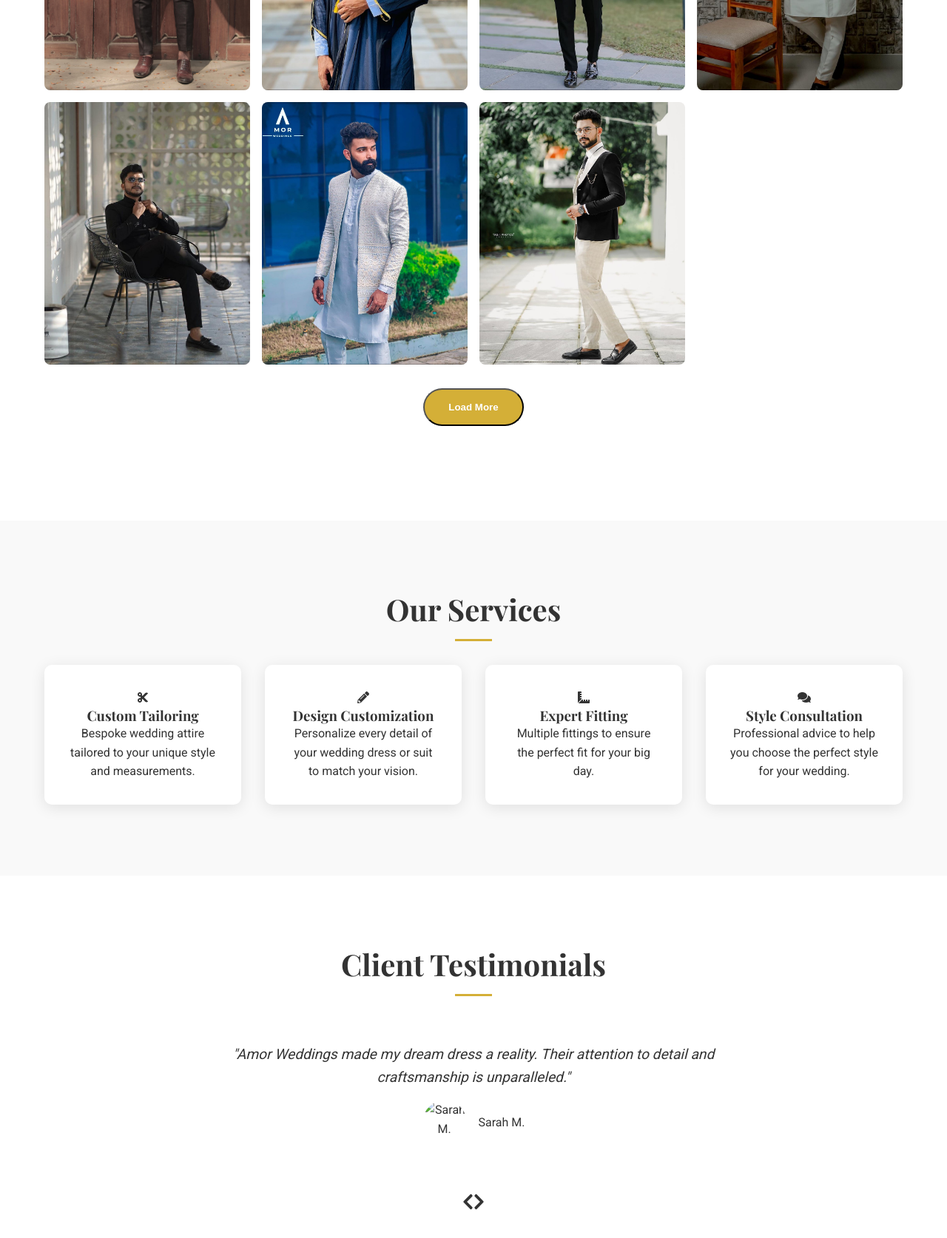
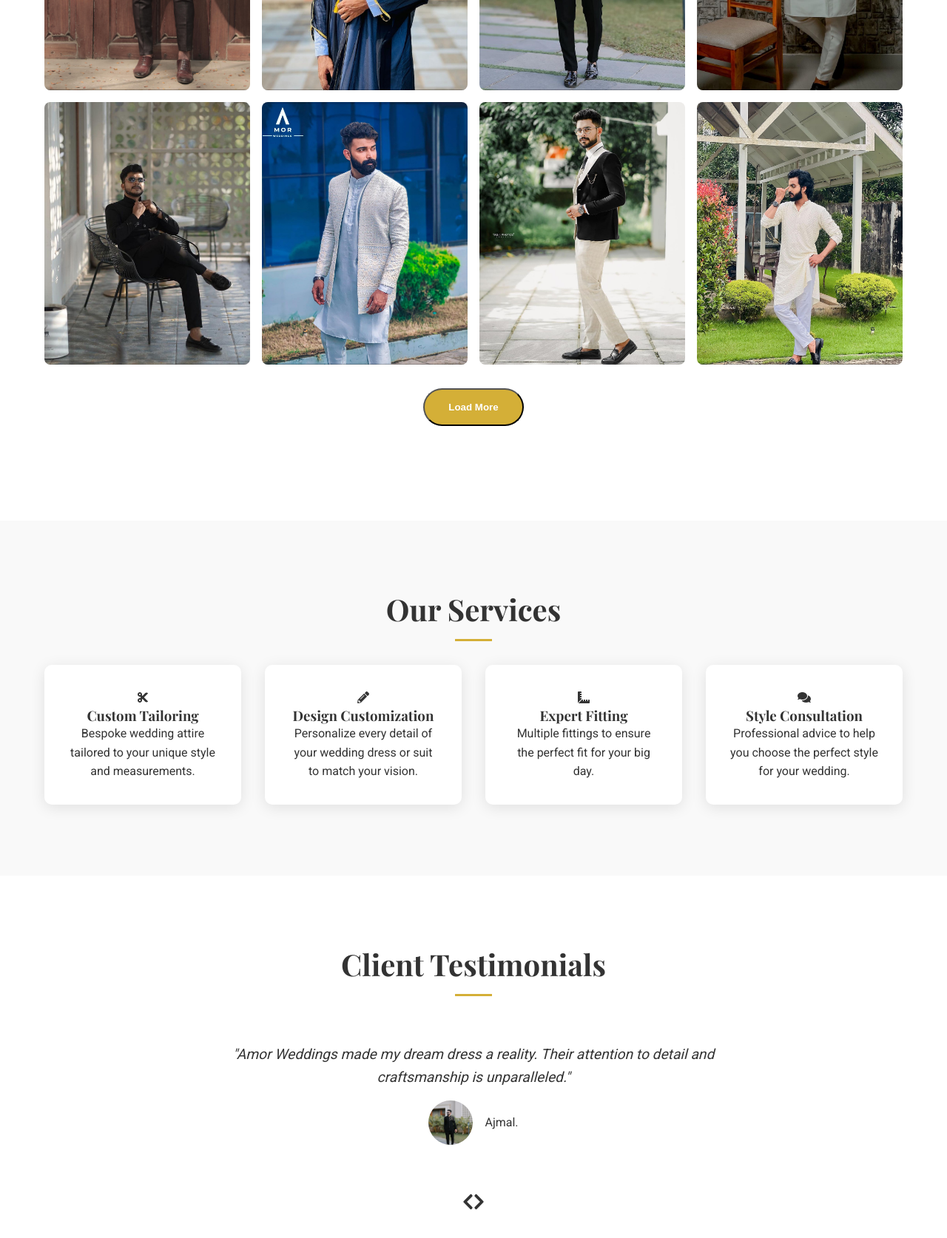
Before and after one commit to muhammedmuneerk/amorweddings, a plain HTML site: page index.html in a window 1280 px wide. Shown: the part 2560-4234 px from the top of the page at 74% size. Drawn offline with nearby package versions, Linux system fonts and the light colour scheme.

Commit message:
version 1

```diff
--- a/index.html
+++ b/index.html
@@ -139,22 +139,22 @@
                     <div class="testimonial-item">
                         <p>"Amor Weddings made my dream dress a reality. Their attention to detail and craftsmanship is unparalleled."</p>
                         <div class="testimonial-author">
-                            <img src="images/placeholder.jpg" data-src="images/WhatsApp Image 2024-11-07 at 18.02.08_7fe13bff.jpg" alt="Sarah M." class="author-img">
-                            <span>Sarah M.</span>
+                            <img src="images/placeholder.jpg" data-src="public/images/suits/suit-3.jpg" alt="Ajmal." class="author-img">
+                            <span>Ajmal.</span>
                         </div>
                     </div>
                     <div class="testimonial-item">
                         <p>"The team at Amor Weddings went above and beyond to ensure my suit was perfect. I couldn't be happier with the result."</p>
                         <div class="testimonial-author">
-                            <img src="images/placeholder.jpg" data-src="images/WhatsApp Image 2024-11-07 at 18.02.08_5202f9bf.jpg" alt="James T." class="author-img">
-                            <span>James T.</span>
+                            <img src="images/placeholder.jpg" data-src="public/images/traditionalwear/traditionalwear-6.jpg" alt="Mubarak." class="author-img">
+                            <span>Mubarak.</span>
                         </div>
                     </div>
                     <div class="testimonial-item">
                         <p>"From the initial consultation to the final fitting, Amor Weddings provided an exceptional experience. Highly recommended!"</p>
                         <div class="testimonial-author">
-                            <img src="images/placeholder.jpg" data-src="images/WhatsApp Image 2024-11-07 at 18.02.08_c6a7ad5a.jpg" alt="Emily R." class="author-img">
-                            <span>Emily R.</span>
+                            <img src="images/placeholder.jpg" data-src="public/images/suits/suit-7.jpg" alt="Ashfaq." class="author-img">
+                            <span>Ashfaq.</span>
                         </div>
                     </div>
                 </div>
--- a/script.js
+++ b/script.js
@@ -53,20 +53,26 @@ document.addEventListener('DOMContentLoaded', () => {
     let portfolioItems = [];
 
     async function fetchPortfolioItems(page, filter = 'all') {
-        const itemsPerPage = 7;
+        const itemsPerPage = 8;
         const allItems = [
-            { src: 'public/images/suits/suit-2.jpg', alt: 'Elegant Lace Gown', category: 'suits', caption: 'A timeless suits masterpiece' },
-            { src: 'public/images/traditionalwear/traditionalwear-1.jpg', alt: 'Arabic khammees', category: 'traditionalwear', caption: 'Arabic khammees emirates dubai oman arabic' },
-            { src: 'public/images/suits/suit-3.jpg', alt: 'Classic Tuxedo', category: 'suits', caption: 'Sophisticated style for the modern suits' },
-            { src: 'public/images/traditionalwear/traditionalwear-2.jpg', alt: 'Arabic khammees', category: 'traditionalwear', caption: 'Arabic khammees emirates dubai oman arabic' },
-            { src: 'public/images/suits/suit-4.jpg', alt: 'Romantic A-line Dress', category: 'suits', caption: 'Ethereal beauty for your special day' },
-            { src: 'public/images/traditionalwear/traditionalwear-3.jpg', alt: 'Arabic khammees', category: 'traditionalwear', caption: 'Arabic khammees emirates dubai oman arabic' },
-            { src: 'public/images/suits/suit-5.jpg', alt: 'Wedding Accessories', category: 'suits', caption: 'The perfect finishing touches' },
-            { src: 'public/images/traditionalwear/traditionalwear-4.jpg', alt: 'Arabic khammees', category: 'traditionalwear', caption: 'Arabic khammees emirates dubai oman arabic' },
-            { src: 'public/images/suits/suit-6.jpg', alt: 'Modern Minimalist Gown', category: 'suits', caption: 'Sleek and sophisticated suits style' },
-            { src: 'public/images/traditionalwear/traditionalwear-5.jpg', alt: 'Arabic khammees', category: 'traditionalwear', caption: 'Arabic khammees emirates dubai oman arabic' },
-            { src: 'public/images/suits/suit-7.jpg', alt: 'Contemporary Suit', category: 'suits', caption: 'Bold and stylish for the fashion-forward suits' },
-            { src: 'public/images/traditionalwear/traditionalwear-6.jpg', alt: 'Arabic khammees', category: 'traditionalwear', caption: 'Arabic khammees emirates dubai oman arabic' },
+            { src: 'public/images/suits/suit-2.jpg', alt: 'Dapper Brown Suit', category: 'suits', caption: 'Retro Style with a Contemporary Edge' },
+            { src: 'public/images/traditionalwear/traditionalwear-1.jpg', alt: 'Kandura with Bisht', category: 'traditionalwear', caption: 'Traditional Arabian Kandura with Bisht' },
+            { src: 'public/images/suits/suit-3.jpg', alt: 'Regal Bandhgala Suit', category: 'suits', caption: ' Elevate Your Presence with Embroidered Elegance' },
+            { src: 'public/images/traditionalwear/traditionalwear-2.jpg', alt: 'Off-White Sherwani', category: 'traditionalwear', caption: 'Minimalist Style for the Contemporary Gentleman.' },
+            { src: 'public/images/suits/suit-4.jpg', alt: 'Black Mandarin-Collar Suit', category: 'suits', caption: 'The All-Black Mandarin Suit for Effortless Class' },
+            { src: 'public/images/traditionalwear/traditionalwear-3.jpg', alt: 'Ivory Majesty Sherwani', category: 'traditionalwear', caption: 'An embodiment of refined elegance' },
+            { src: 'public/images/suits/suit-5.jpg', alt: 'Two-Tone Blazer with Beige Accents', category: 'suits', caption: 'Embracing Contrast with a Bold Black and Beige Suit' },
+            { src: 'public/images/traditionalwear/traditionalwear-4.jpg', alt: 'Sublime Ivory Kurta Set', category: 'traditionalwear', caption: 'A timeless piece for the modern man.' },
+            { src: 'public/images/suits/suit-6.jpg', alt: 'Two-Tone Blazer with Beige Accents', category: 'suits', caption: 'Embracing Contrast with a Bold Black and Beige Suit' },
+            { src: 'public/images/traditionalwear/traditionalwear-5.jpg', alt: 'Noir Luxe Kurta', category: 'traditionalwear', caption: 'A statement of bold elegance.' },
+            { src: 'public/images/suits/suit-7.jpg', alt: 'Black Sherwani', category: 'suits', caption: 'Elegance with a Touch of Embroidery.' },
+          //  { src: 'public/images/traditionalwear/traditionalwear-6.jpg', alt: 'Classic White Kurta Pajama', category: 'traditionalwear', caption: 'Embrace Timeless Tradition with a Modern Twist' }, //
+            { src: 'public/images/suits/suit-8.jpg', alt: 'Midnight Elegance Tuxedo', category: 'suits', caption: 'classic sophistication meets modern flair.' },
+            { src: 'public/images/traditionalwear/traditionalwear-7.jpg', alt: 'Elegant White Sherwani', category: 'traditionalwear', caption: 'Timeless Sophistication with Intricate Embroidery' },
+           // { src: 'public/images/suits/suit-9.jpg', alt: 'Black Majesty Sherwani', category: 'suits', caption: 'A Timeless Fusion of Tradition and Modern Elegance.' }, //
+            { src: 'public/images/traditionalwear/traditionalwear-8.jpg', alt: 'Regal Kurta Ensemble', category: 'traditionalwear', caption: 'A look that exudes sophistication and grace.' },
+            { src: 'public/images/suits/suit-10.jpg', alt: 'Onyx Regal Sherwani', category: 'suits', caption: 'Exude Unmatched Sophistication with the Onyx Sherwani' },
+            { src: 'public/images/traditionalwear/traditionalwear-9.jpg', alt: 'Royal Ethnic Kurta-Dhoti', category: 'traditionalwear', caption: 'Embracing Cultural Heritage with Modern Sophistication' },
             // Add more items as needed
         ];
         const filteredItems = filter === 'all' ? allItems : allItems.filter(item => item.category === filter);
```
